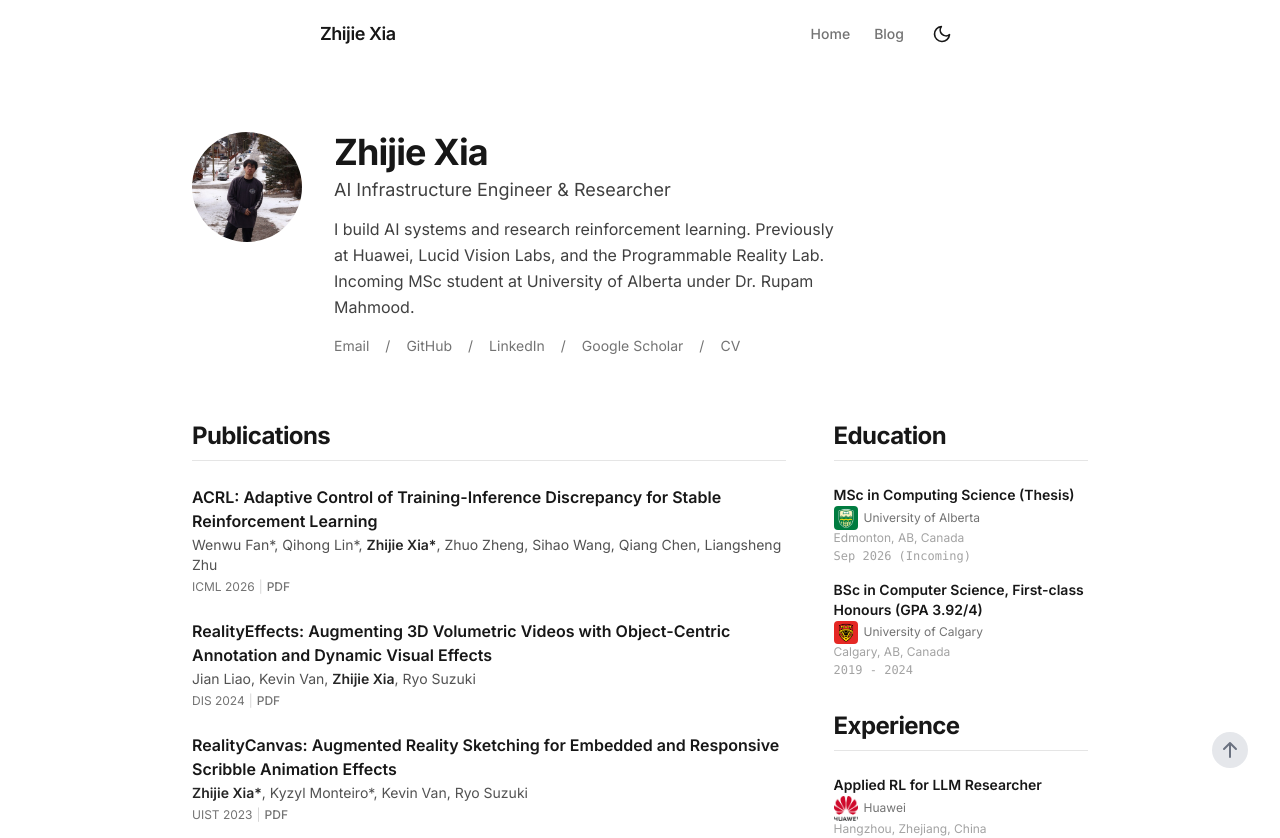
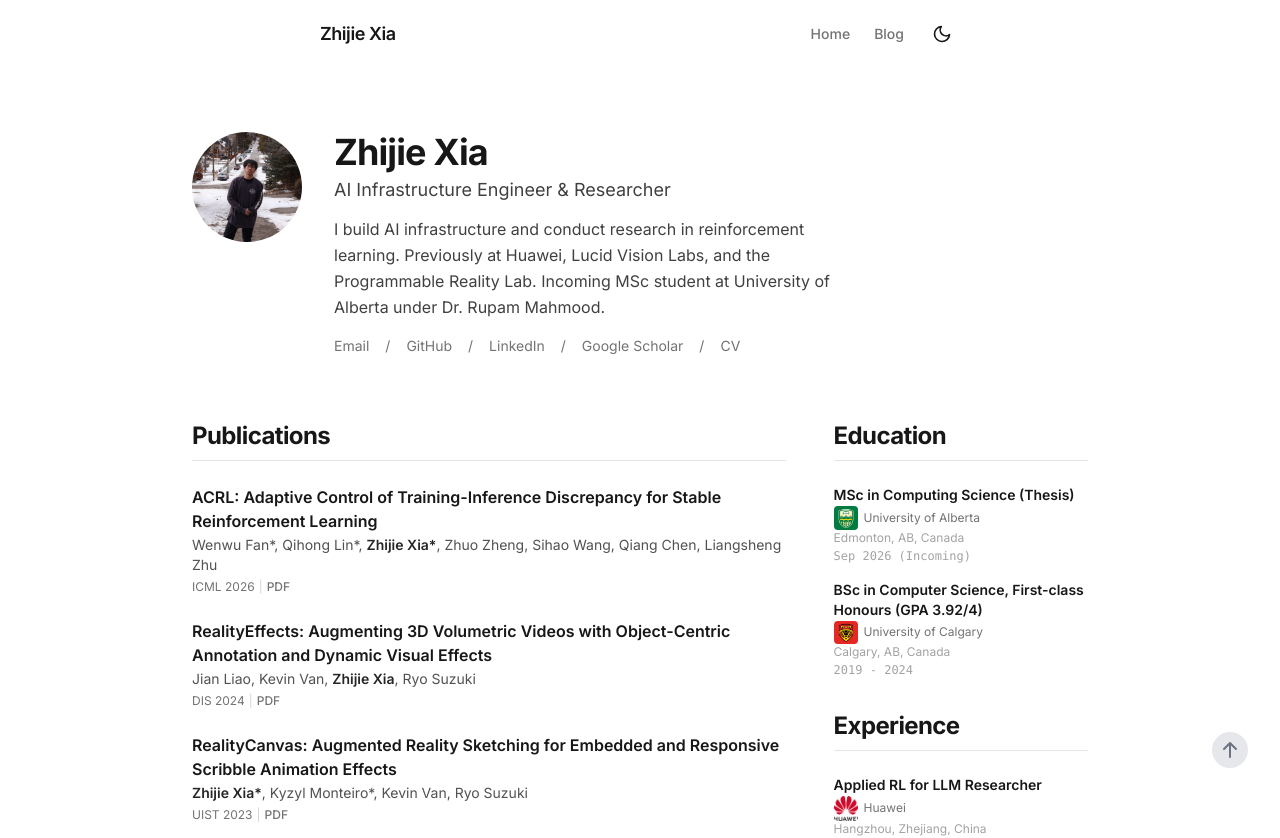
Before and after one commit to zhijie-os/next-blog, a Next.js app: page / in a window 1280 px wide. Shown: the top 838 px of the page. Built offline with nearby package versions, Linux system fonts and the light colour scheme.

Commit message:
openning paragraph updated

```diff
--- a/pages/index.tsx
+++ b/pages/index.tsx
@@ -131,7 +131,7 @@ export default function Home() {
               AI Infrastructure Engineer & Researcher
             </p>
             <p className="mt-3 text-base text-neutral-700 dark:text-neutral-300 leading-relaxed max-w-lg">
-              I build AI systems and research reinforcement learning. Previously at Huawei, Lucid Vision Labs,
+              I build AI infrastructure and conduct research in reinforcement learning. Previously at Huawei, Lucid Vision Labs,
               and the Programmable Reality Lab. Incoming MSc student at University of Alberta under Dr. Rupam Mahmood.
             </p>
 
```
